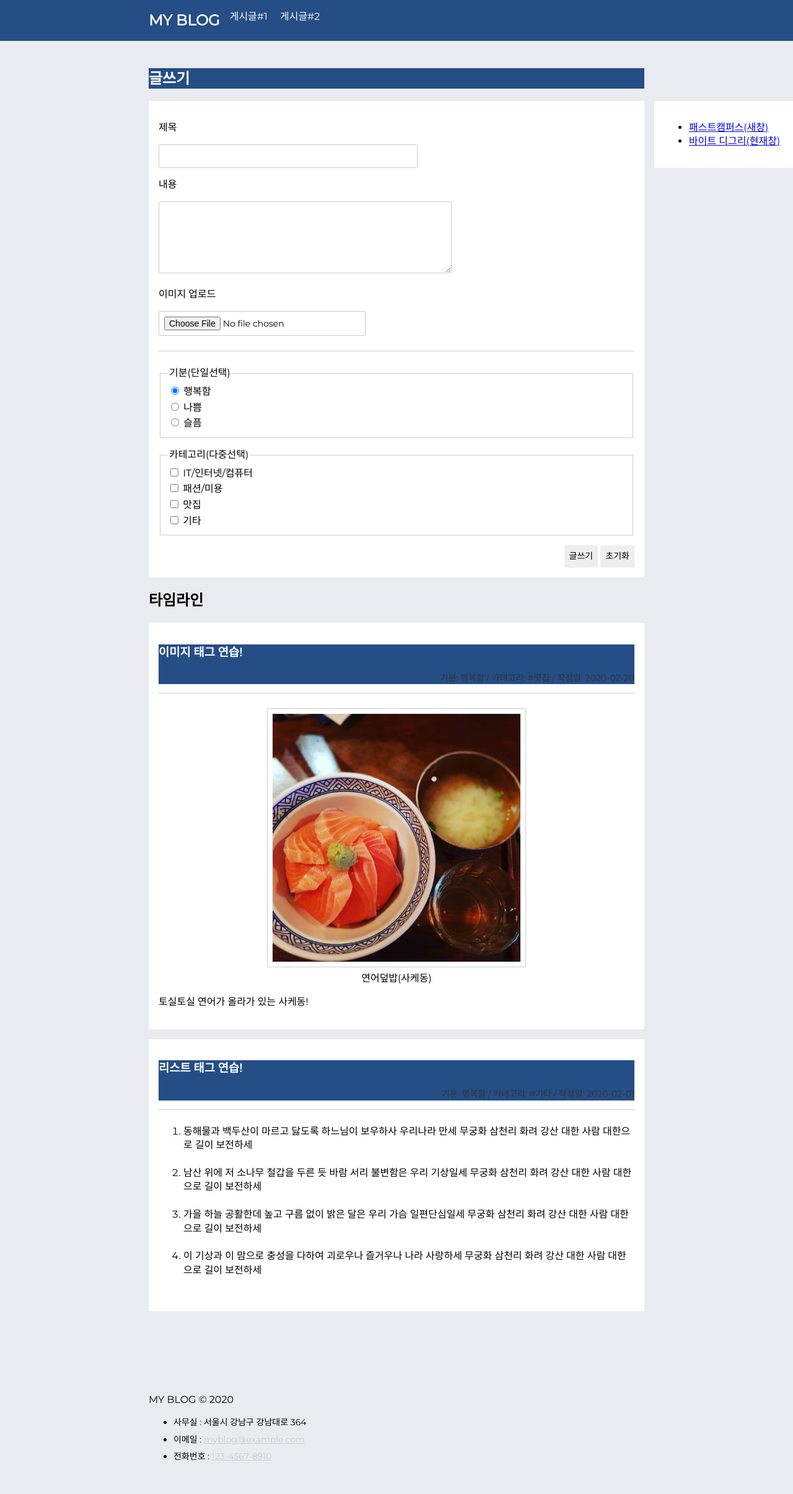
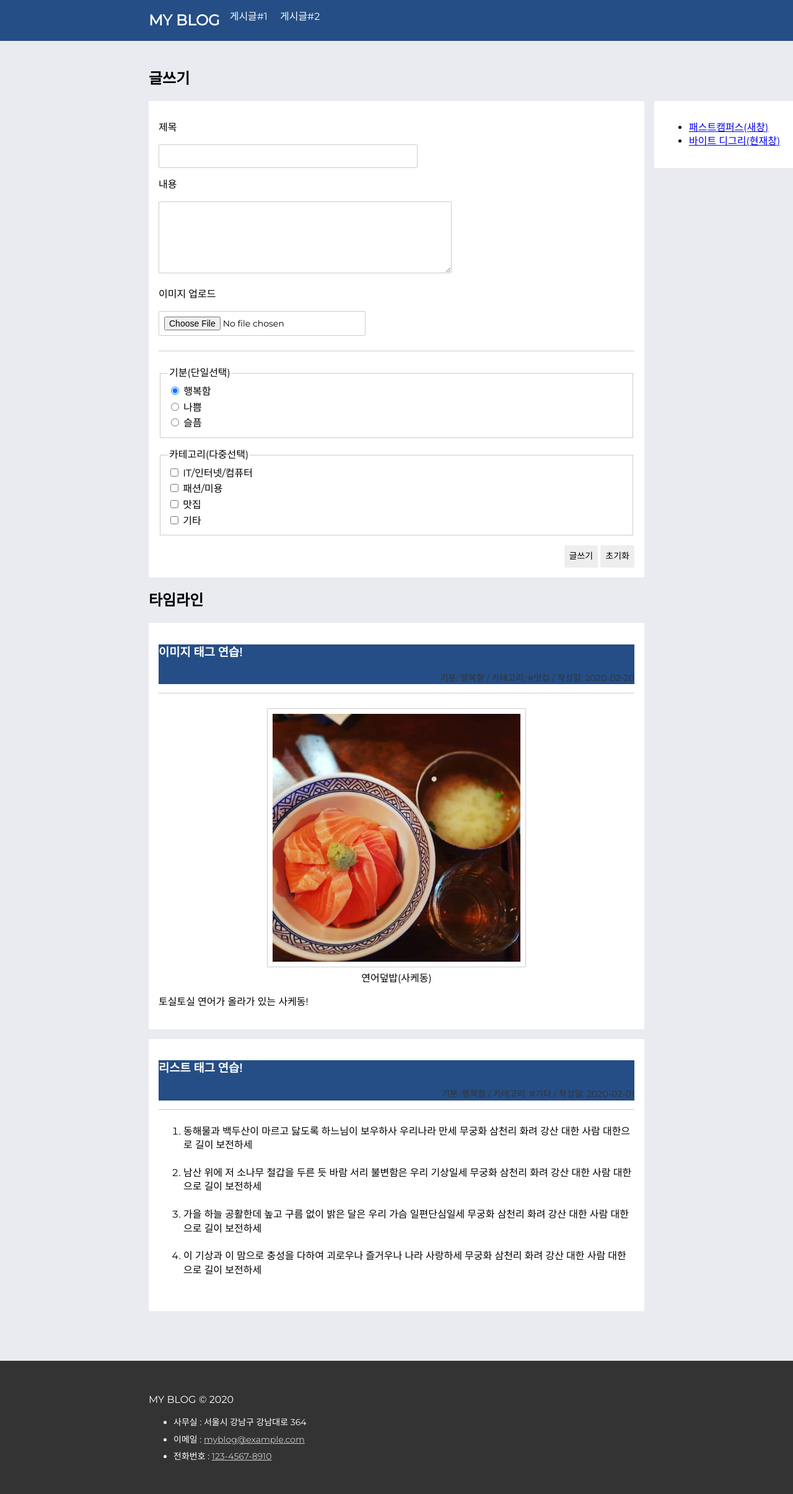
Before and after one commit to leedawnn/KDT_HW, a plain HTML site: page byte-degree-html2/src/index.html in a window 1280 px wide. Shown: the top 2411 px of the page at 62% size. Drawn offline with Linux system fonts and the light colour scheme; files whose address does not match are found by name.

Commit message:
refactor: Rename footer class

```diff
--- a/byte-degree-html2/src/index.html
+++ b/byte-degree-html2/src/index.html
@@ -35,7 +35,7 @@
         <main>
             <!-- 글쓰기 영역 -->
             <section class="write">
-                <header><h2 class="title">글쓰기</h2></header>
+                <h2 class="title">글쓰기</h2>
                 <div class="container">
                     <form action="#">
                         <p>
@@ -219,7 +219,7 @@
             </nav>
         </main>
         <!-- 푸터 -->
-        <footer>
+        <footer class="footer-info">
             <div class="container">
                 <p class="copyright">MY BLOG &copy; 2020</p>
                 <address class="contact">
```
